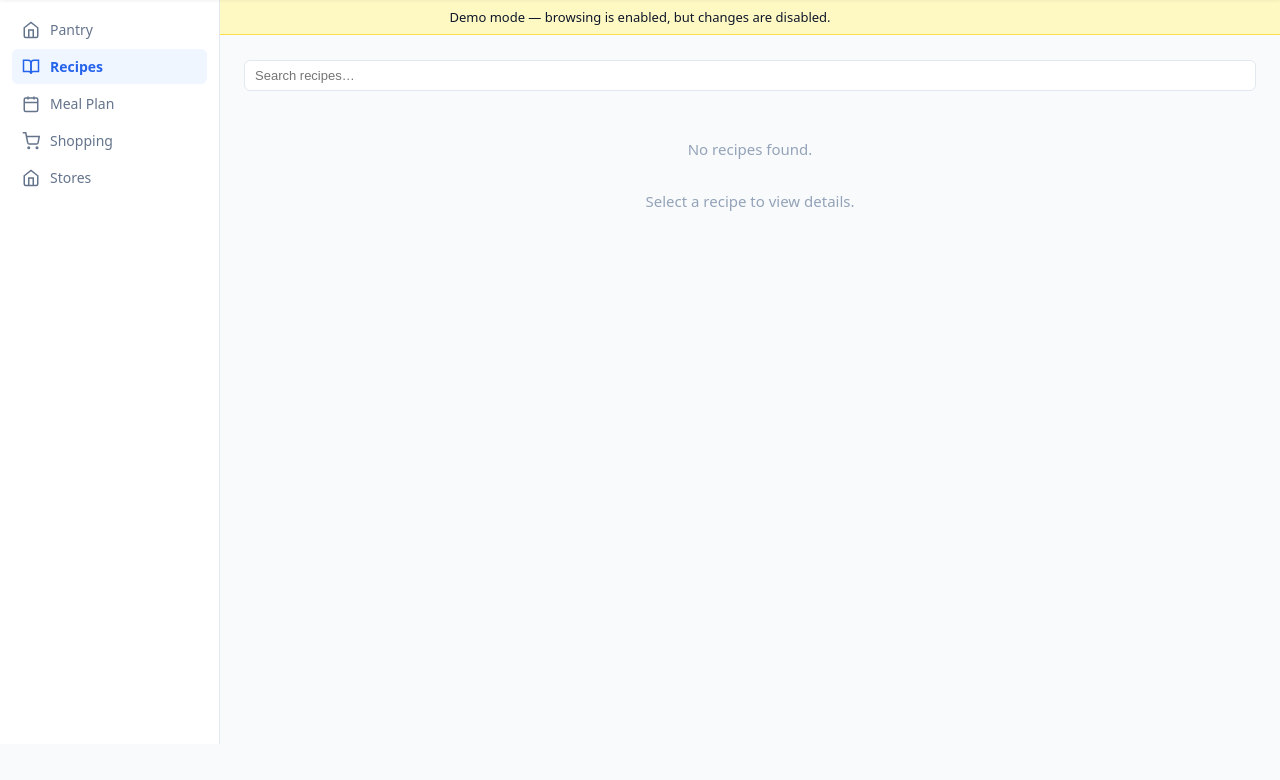
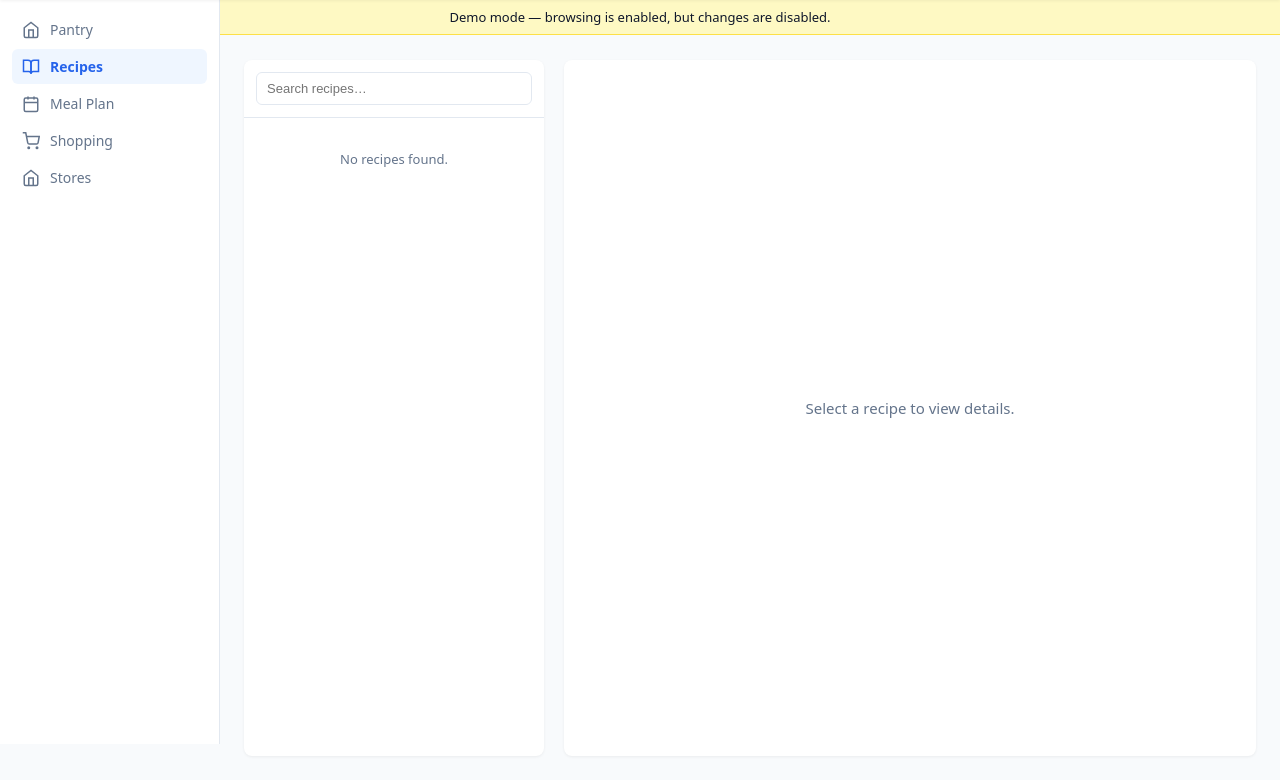
Before and after one commit to AlobarQuest/MealPlanning, a FastAPI app: page /demo/recipes in a window 1280 px wide. Shown: the part 56-836 px from the top of the page. Run offline with FastAPI, Linux system fonts and the light colour scheme; data that the repository does not hold is empty.

Commit message:
feat: new recipe layout — thumbnail list, collapsed Add menu, three-zone detail
Co-Authored-By: Claude Sonnet 4.6 <noreply@anthropic.com>

```diff
--- a/app/templates/partials/recipe_list.html
+++ b/app/templates/partials/recipe_list.html
@@ -4,18 +4,27 @@
      hx-get="/recipes/{{ recipe.id }}"
      hx-target="#recipe-detail"
      hx-push-url="false">
+  <div class="recipe-list-thumb">
+    {% if recipe.photo_path %}
+    <img src="{{ recipe.photo_path }}" alt="{{ recipe.name }}">
+    {% else %}
+    📄
+    {% endif %}
+  </div>
+  <div class="recipe-list-info">
     <div class="recipe-list-name">{{ recipe.name }}</div>
     {% if recipe.tags %}
     <div class="recipe-list-tags">
-    {% for tag in recipe.tags.split(',') %}
+      {% for tag in recipe.tags.split(',')[:3] %}
       <span class="tag">{{ tag.strip() }}</span>
       {% endfor %}
     </div>
     {% endif %}
   </div>
+</div>
 {% endfor %}
 {% else %}
-<div style="padding:2rem;text-align:center;color:#94a3b8">
+<div style="padding:2rem;text-align:center;color:var(--color-text-muted);font-size:13px">
   No recipes found.
 </div>
 {% endif %}
--- a/app/templates/recipes.html
+++ b/app/templates/recipes.html
@@ -2,50 +2,52 @@
 {% block title %}Recipes — Meal Planner{% endblock %}
 {% block content %}
 
-<div class="split-pane">
+<div class="recipes-page" id="recipes-page">
 
-  <!-- ── Left: recipe list ──────────────────────────────────────── -->
-  <div class="split-left">
-    <div class="toolbar">
+  <!-- ── Left: recipe list ── -->
+  <div class="recipe-list-panel">
+    <div class="recipe-list-search">
       <input type="search" name="q" placeholder="Search recipes…"
              hx-get="/recipes/list"
              hx-target="#recipe-list"
              hx-trigger="input changed delay:300ms, search"
-             hx-include="this"
-             style="flex:1">
+             hx-include="this">
+    </div>
 
-      {% if not demo %}
-      <div style="display:flex;gap:.5rem;flex-wrap:wrap">
-        <button class="btn btn-primary"
-                hx-get="/recipes/add"
-                hx-target="#modal-container">+ Add</button>
-        <button class="btn btn-secondary"
-                hx-get="/recipes/ai/paste"
-                hx-target="#modal-container">Paste Text</button>
-        <button class="btn btn-secondary"
-                hx-get="/recipes/ai/url"
-                hx-target="#modal-container">From URL</button>
-        <button class="btn btn-secondary"
-                hx-get="/recipes/ai/generate"
-                hx-target="#modal-container">AI Generate</button>
+    {% if not demo %}
+    <div class="recipe-list-actions">
+      <div class="add-recipe-dropdown">
+        <button class="btn btn-primary btn-sm" data-dropdown-toggle>+ Add ▾</button>
+        <div class="add-recipe-menu">
+          <button hx-get="/recipes/add" hx-target="#modal-container">Add Manually</button>
+          <button hx-get="/recipes/ai/paste" hx-target="#modal-container">Paste Text</button>
+          <button hx-get="/recipes/ai/url" hx-target="#modal-container">From URL</button>
+          <button hx-get="/recipes/ai/generate" hx-target="#modal-container">AI Generate</button>
+        </div>
       </div>
-      {% endif %}
-
       <span class="htmx-indicator"><span class="spinner"></span></span>
     </div>
+    {% endif %}
 
-    <div id="recipe-list">
+    <div id="recipe-list" class="recipe-list-scroll">
       {% include "partials/recipe_list.html" %}
     </div>
   </div>
 
-  <!-- ── Right: recipe detail ───────────────────────────────────── -->
-  <div class="split-right" id="recipe-detail">
-    <div style="display:flex;align-items:center;justify-content:center;height:100%;color:#94a3b8">
-      Select a recipe to view details.
-    </div>
+  <!-- ── Right: recipe detail ── -->
+  <div class="recipe-detail-panel" id="recipe-detail">
+    <div class="recipe-detail-empty">Select a recipe to view details.</div>
   </div>
 
 </div>
 
+<script>
+// Mobile: show detail pane when a recipe is selected
+document.addEventListener('htmx:afterSwap', function(e) {
+  if (e.target.id === 'recipe-detail') {
+    document.getElementById('recipes-page').classList.add('detail-open');
+  }
+});
+</script>
+
 {% endblock %}
```
Also changed, not shown: app/templates/partials/recipe_detail.html (+60 -25 lines). Lines whose indentation alone changed are shown as unchanged.
